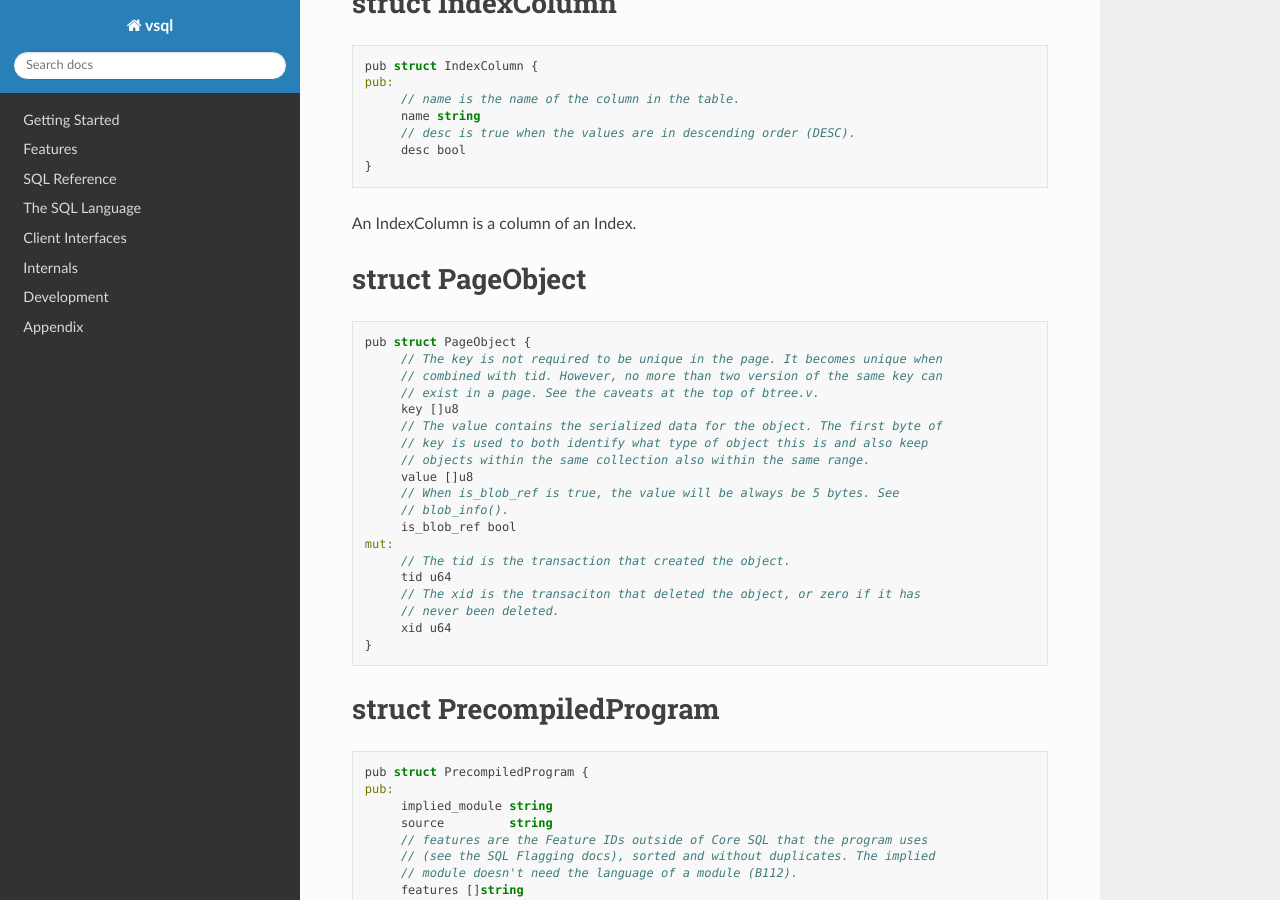
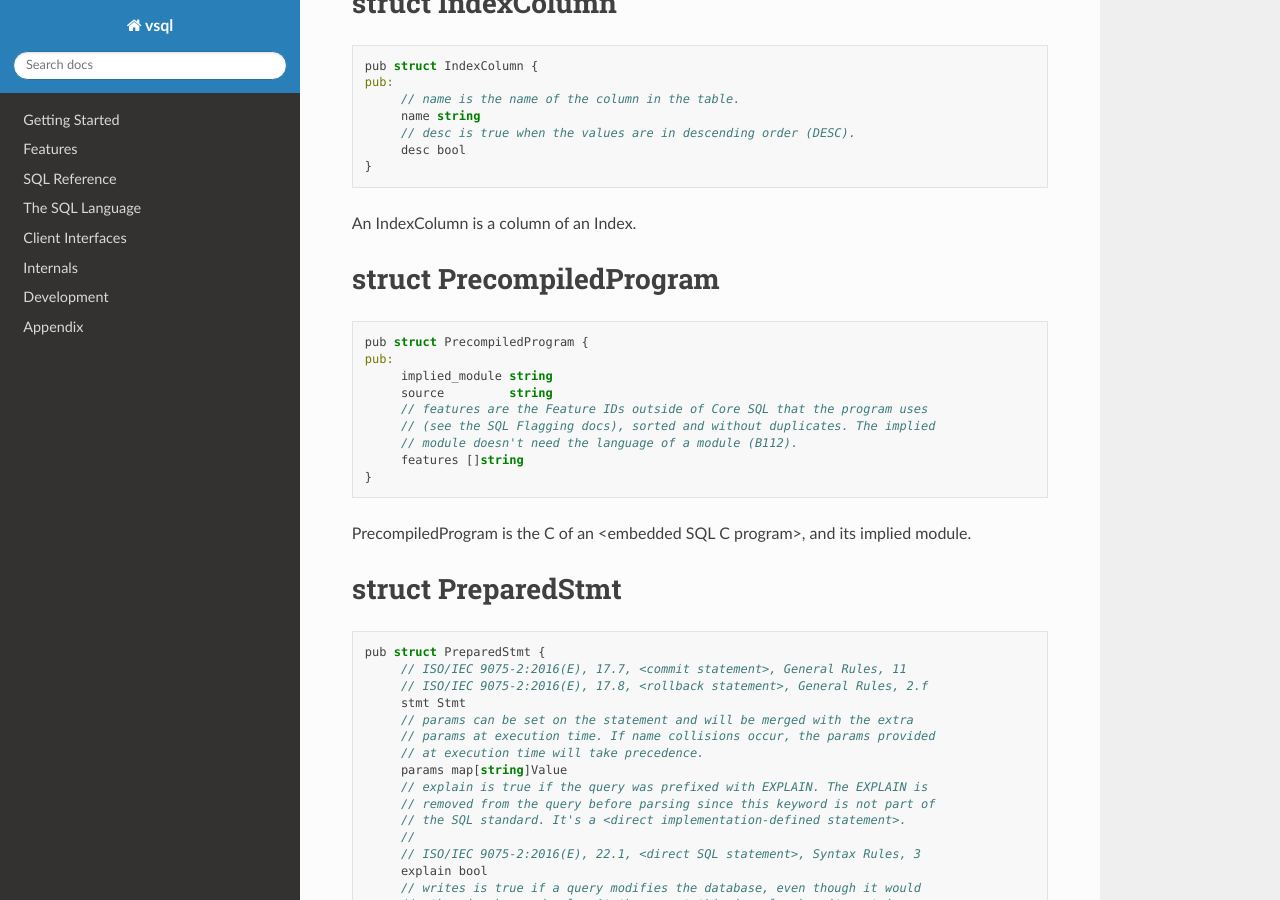
Before and after one commit to elliotchance/vsql, a Sphinx documentation site: the page built from docs/v-client-library-docs.rst, in a window 1280 px wide and 900 px high, scrolled down 17434 px. Built offline with Sphinx 7.4.7 and the Read the Docs theme 3.1.0, drawn with Linux system fonts in a browser that asks for light colours.

Commit message:
vsql: Make PageObject private and the fields of Value immutable
PageObject was public only because of an old V bug, and nothing outside of
vsql uses it, so it's now private and gone from the client docs.

The fields of Value were "pub mut", which V doesn't enforce, so any client
could change a value in place (such as making typ disagree with the data).
They are now "pub", so they can be read but not written. The three places
in vsql that wrote to them now build a new Value instead.

This is a breaking change for any client that writes to the fields of a
Value.

Fixes #837

Co-Authored-By: Claude Opus 5.5 <noreply@anthropic.com>

```diff
--- a/docs/v-client-library-docs.rst
+++ b/docs/v-client-library-docs.rst
@@ -954,34 +954,6 @@ struct IndexColumn
 
 An IndexColumn is a column of an Index.
 
-struct PageObject
------------------
-
-
-.. code-block:: v
-
-   pub struct PageObject {
-   	// The key is not required to be unique in the page. It becomes unique when
-   	// combined with tid. However, no more than two version of the same key can
-   	// exist in a page. See the caveats at the top of btree.v.
-   	key []u8
-   	// The value contains the serialized data for the object. The first byte of
-   	// key is used to both identify what type of object this is and also keep
-   	// objects within the same collection also within the same range.
-   	value []u8
-   	// When is_blob_ref is true, the value will be always be 5 bytes. See
-   	// blob_info().
-   	is_blob_ref bool
-   mut:
-   	// The tid is the transaction that created the object.
-   	tid u64
-   	// The xid is the transaciton that deleted the object, or zero if it has
-   	// never been deleted.
-   	xid u64
-   }
-
-
-
 struct PrecompiledProgram
 -------------------------
 
@@ -1315,7 +1287,7 @@ struct Value
 .. code-block:: v
 
    pub struct Value {
-   pub mut:
+   pub:
    	// The type of this Value.
    	typ Type
    	// Used by all types (including those that have NULL built in like BOOLEAN).
```
Also changed, not shown: 4 other files.
